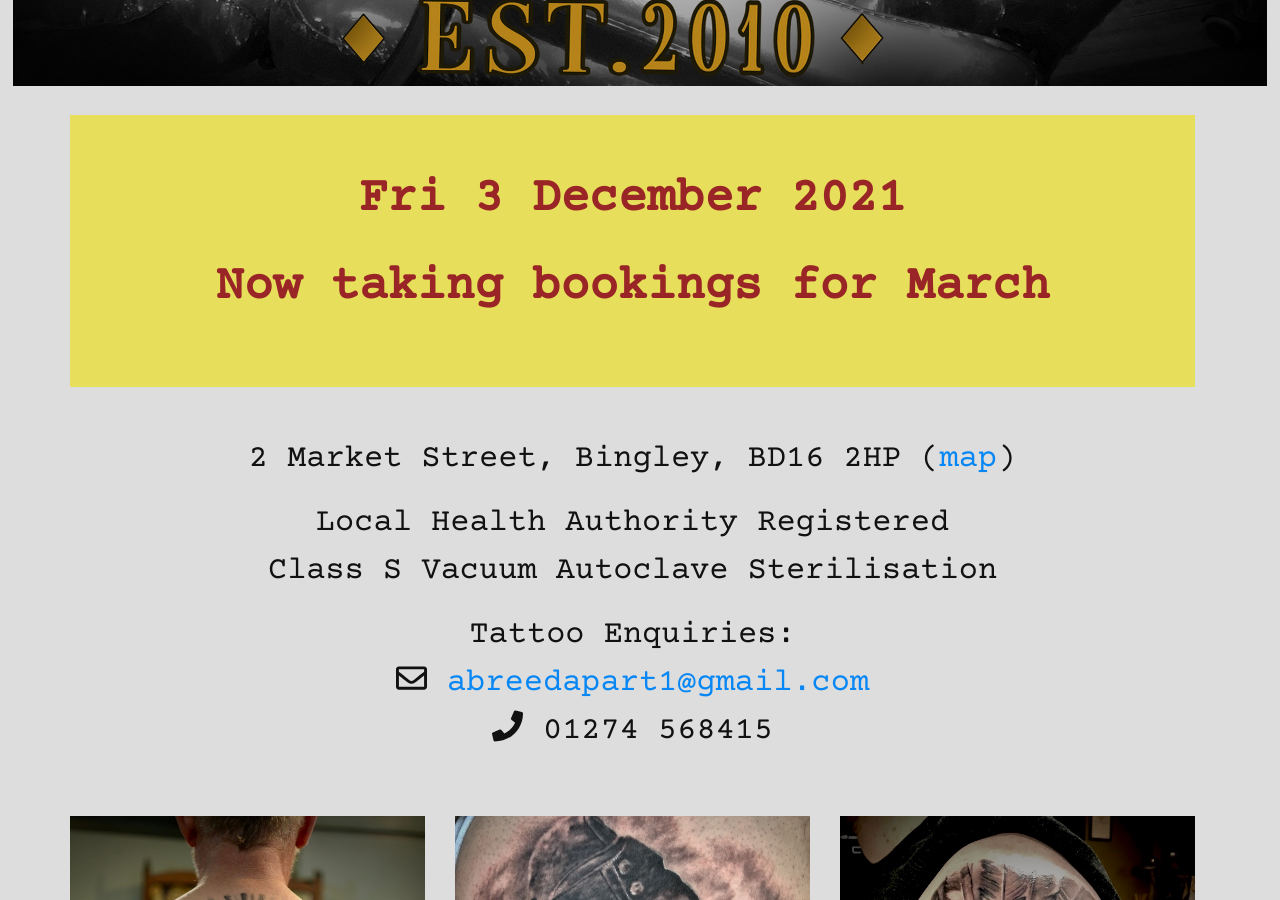
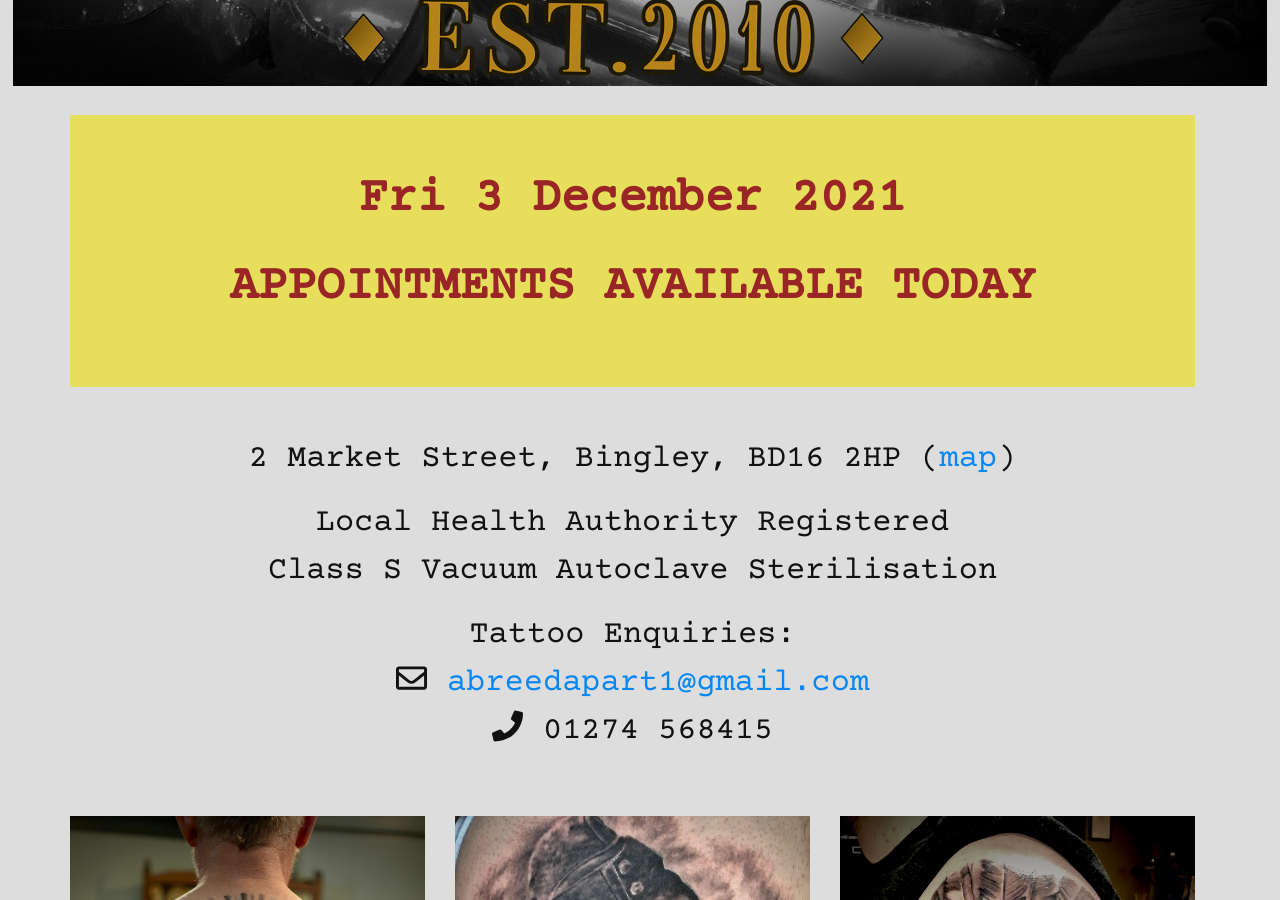
Before and after one commit to caprenter/abreedapart, a Jekyll site: the page built from index.md, in a window 1280 px wide and 900 px high, scrolled down 1262 px. Built offline with Jekyll 4.4.1, drawn with Linux system fonts in a browser that asks for light colours; nearby versions of some CDN libraries.

Commit message:
Update index.md

```diff
--- a/index.md
+++ b/index.md
@@ -2,7 +2,7 @@
 layout: default
 title: Home
 content-description: "A Breed Apart Tattoo Studio, Bingley, West Yorkshire, Established in 2010, Specialising in Black and grey realism."
-open-today-message: "Now taking bookings for March"
+open-today-message: "APPOINTMENTS AVAILABLE TODAY"
 ---
 
 <div class="main-image" markdown="1">
```
